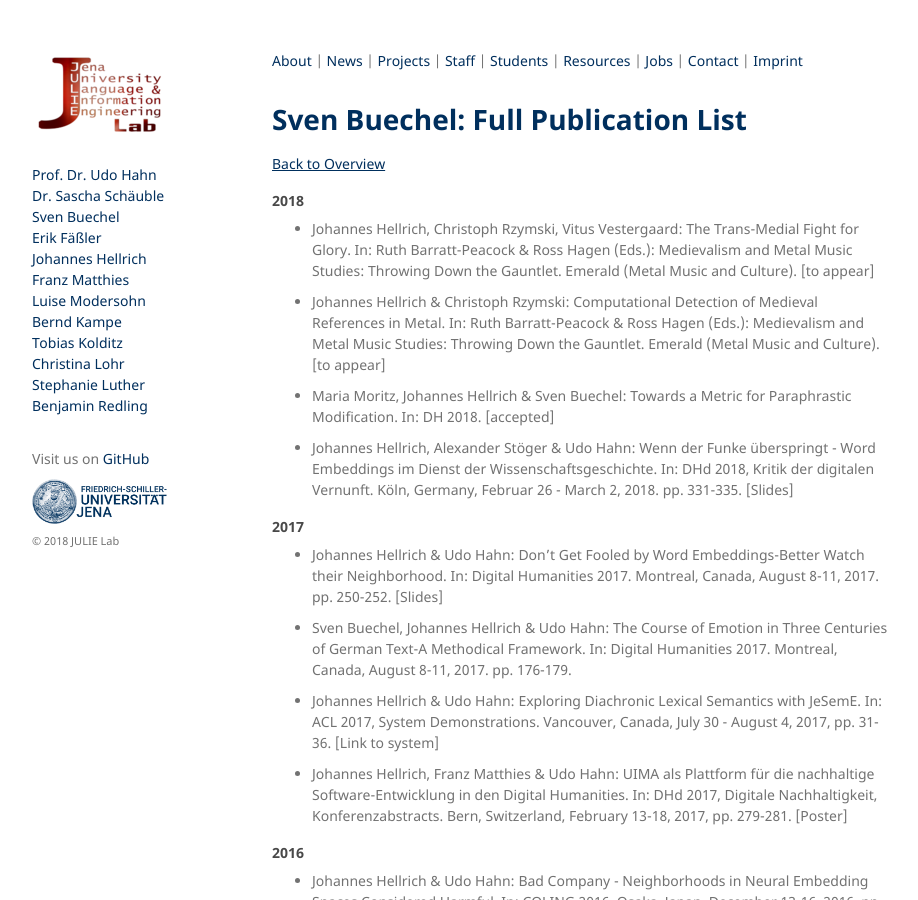
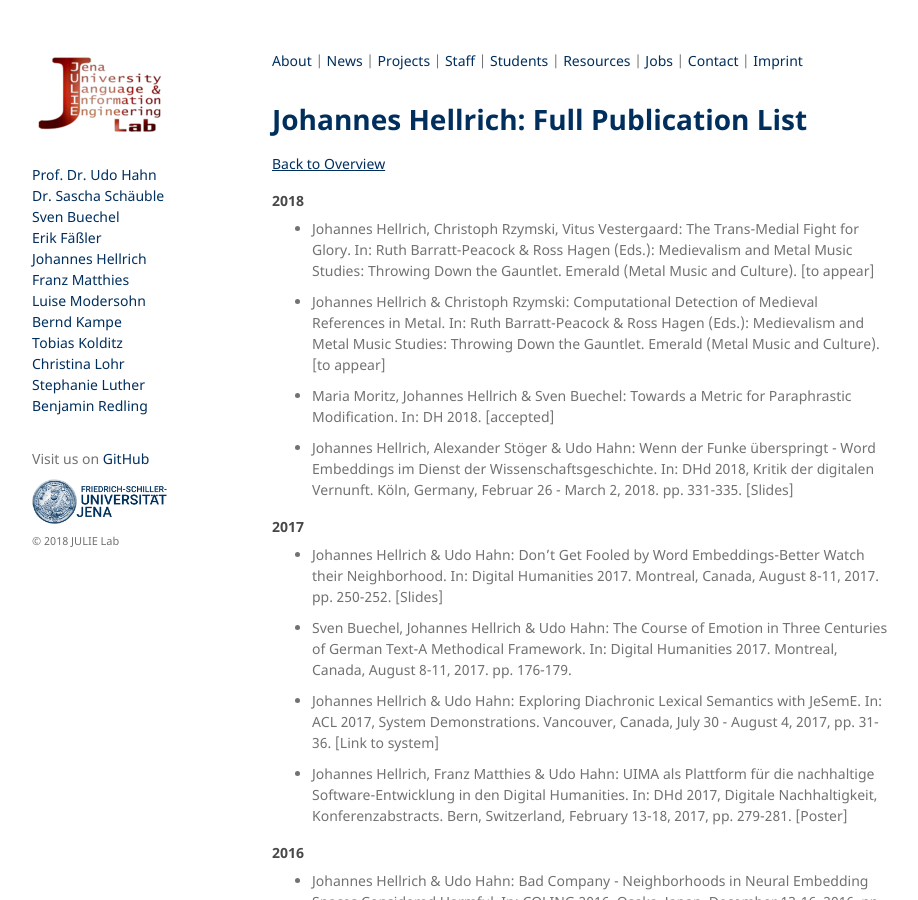
Before and after one commit to JULIELab/JULIELab.github.io, a Jekyll site: the page built from staff/Hellrich/publication.md, in a window 1280 px wide and 900 px high. Shown: the whole window, without its empty margins (178-1096 px from the left). Built offline with Jekyll 4.4.1, drawn with Linux system fonts in a browser that asks for light colours; our own code applies the rules of GitHub Pages for plain Markdown files.

Commit message:
Update publication.md

```diff
--- a/staff/Hellrich/publication.md
+++ b/staff/Hellrich/publication.md
@@ -2,9 +2,9 @@
 layout: staff
 ---
 
-# Sven Buechel: Full Publication List
+# Johannes Hellrich: Full Publication List
 
-[Back to Overview](https://julielab.github.io/web/staff/Buechel/Sven+Buechel.html)
+[Back to Overview](https://julielab.github.io/web/staff/Hellrich/Johannes+Hellrich.html)
 
 #### 2018
 
```
